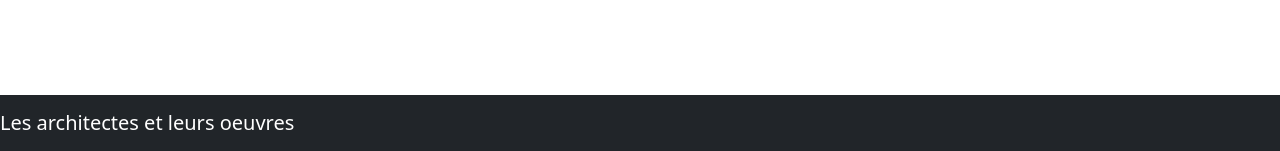
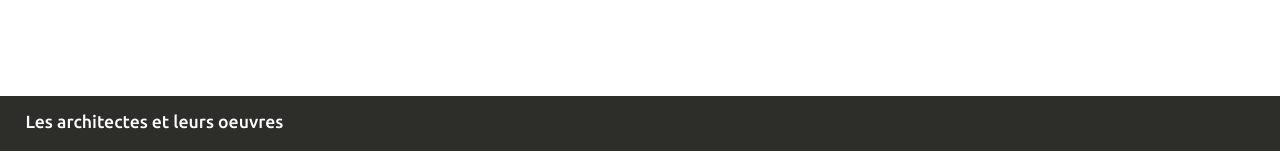
Before and after one commit to emcristel/django-projet, a Django app: page /ajout/ in a window 1280 px wide. Shown: the part 649-800 px from the top of the page. Run offline with Django 4.2, Linux system fonts and the light colour scheme; data comes from the database, SQL or seed files in the repository; some libraries are stand-ins or nearby versions.

Commit message:
finalisation css

```diff
--- a/architecture/archi/static/style.css
+++ b/architecture/archi/static/styles.css
@@ -225,3 +225,19 @@ a{
     color:azure;
     padding: 2rem 0rem 2rem 0rem;
 }
+
+/*!!! PARTIE FOOTER !!!*/
+
+
+.footer {
+  position: fixed;
+  padding-left: 2%;
+  padding-top: 1%;
+  bottom: 0;
+  width: 100%;
+  background-color: #2D2D2A;
+  color: white;
+  text-align: justify;
+  font-family: 'Ubuntu';
+  font-size: 110%;
+}
--- a/architecture/templates/base.html
+++ b/architecture/templates/base.html
@@ -4,7 +4,7 @@
 <head>
     <meta charset="UTF-8">
     <title>Architecte</title>
-    <link rel="stylesheet" href="{% static 'style.css' %}">
+    <link rel="stylesheet" href="{% static 'styles.css' %}">
     <link href="https://cdn.jsdelivr.net/npm/bootstrap@5.1.3/dist/css/bootstrap.min.css" rel="stylesheet" integrity="sha384-1BmE4kWBq78iYhFldvKuhfTAU6auU8tT94WrHftjDbrCEXSU1oBoqyl2QvZ6jIW3" crossorigin="anonymous">
     <script src="https://cdn.jsdelivr.net/npm/bootstrap@5.1.3/dist/js/bootstrap.bundle.min.js" integrity="sha384-ka7Sk0Gln4gmtz2MlQnikT1wXgYsOg+OMhuP+IlRH9sENBO0LRn5q+8nbTov4+1p" crossorigin="anonymous"></script>
     <script src="https://cdn.jsdelivr.net/npm/@popperjs/core@2.10.2/dist/umd/popper.min.js" integrity="sha384-7+zCNj/IqJ95wo16oMtfsKbZ9ccEh31eOz1HGyDuCQ6wgnyJNSYdrPa03rtR1zdB" crossorigin="anonymous"></script>
@@ -56,10 +56,13 @@
         {% block content %}
         {% endblock %}
 
-<nav class="navbar fixed-bottom navbar navbar-dark bg-dark">
-    <a class="navbar-brand" href="#">Les architectes et leurs oeuvres</a>
-  </div>
-</nav>
+
+<footer></footer>
+<div class="footer">
+  <p>Les architectes et leurs oeuvres</p>
+</div>
+
+</footer>
 
 </body>
 </html>
```
Also changed, not shown: architecture/db.sqlite3.
